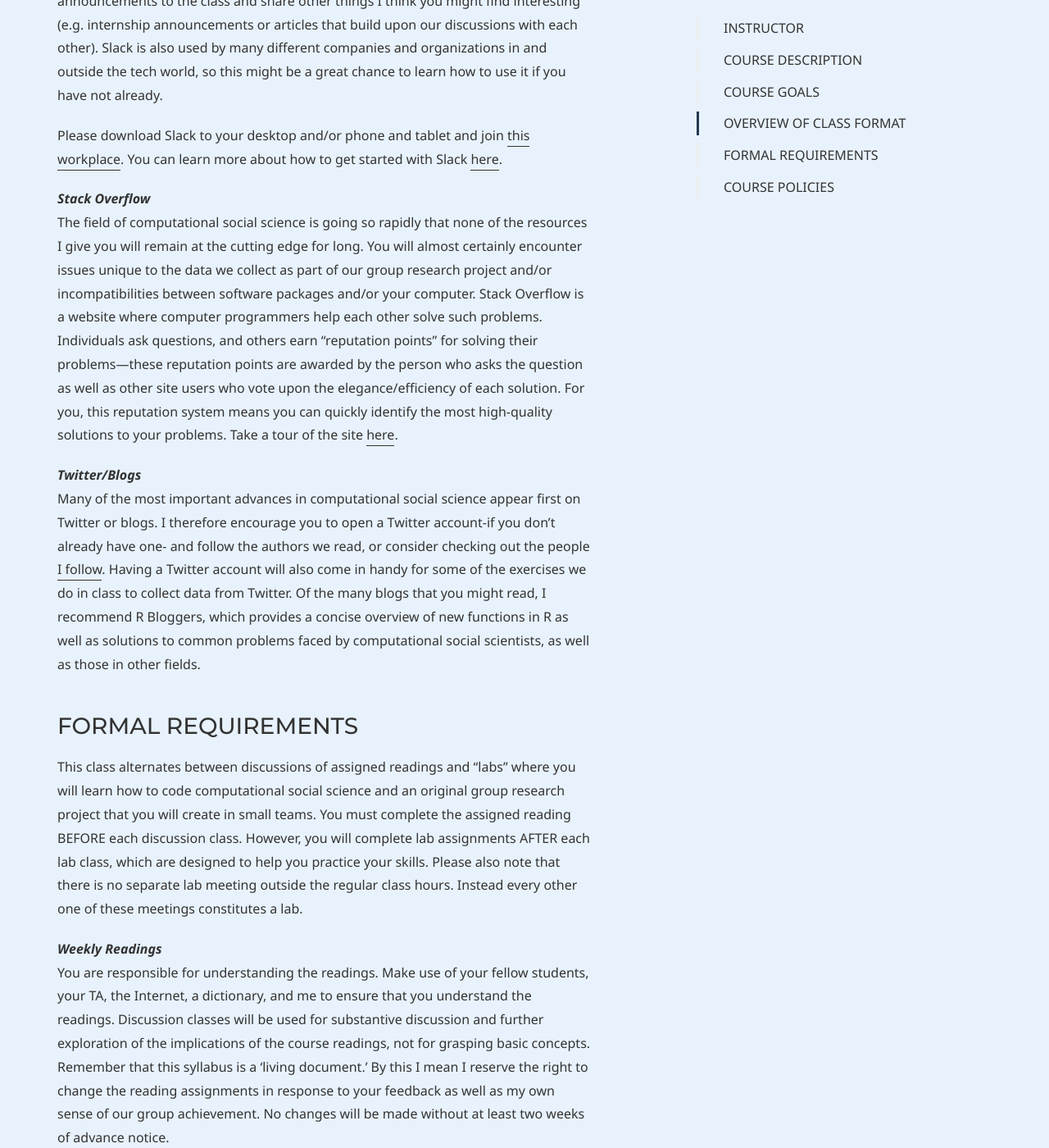
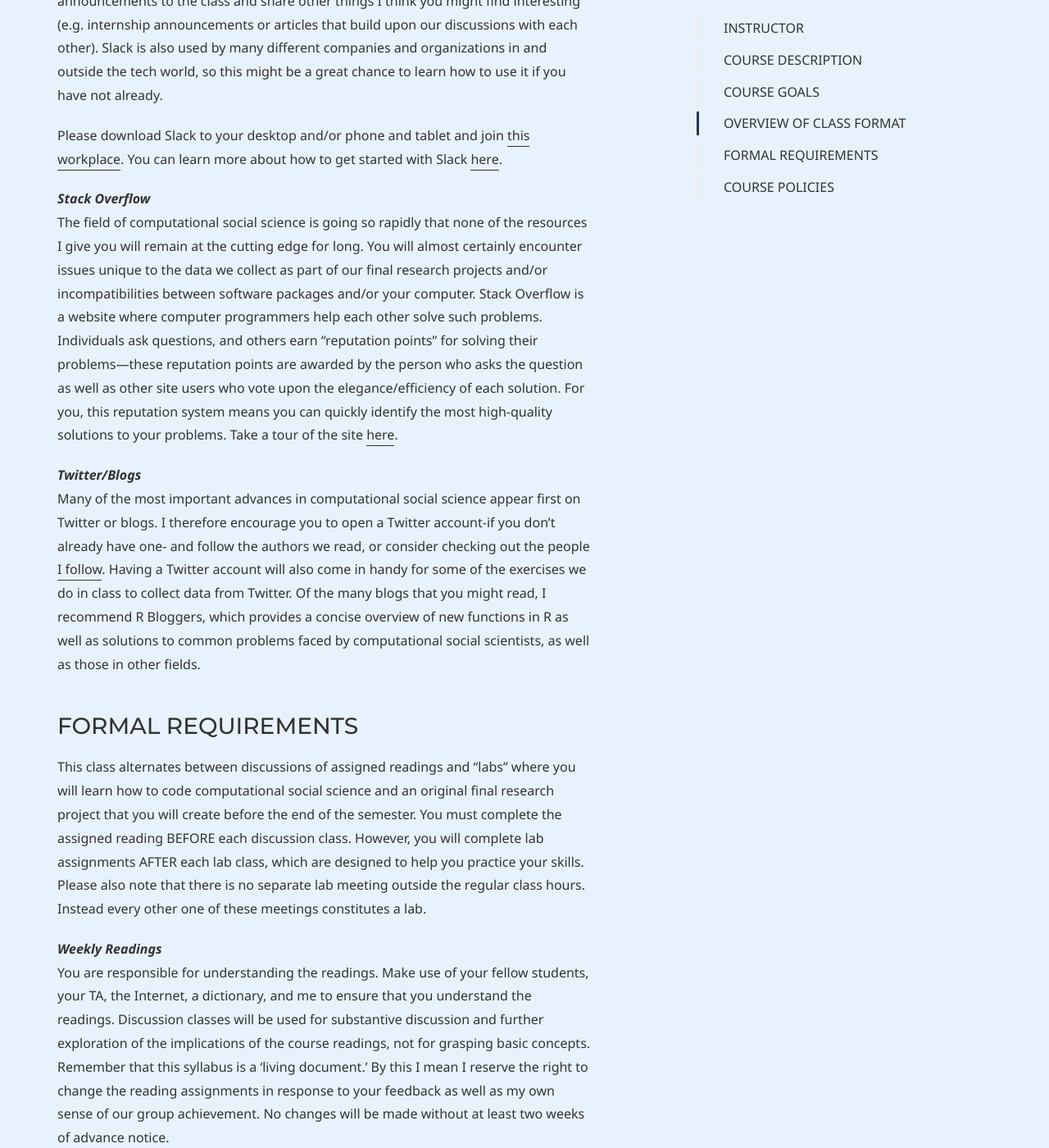
Before and after one commit to dssoc/dssoc.github.io, a Jekyll site: the page built from course.md, in a window 1280 px wide and 1400 px high, scrolled down 3024 px. Shown: the whole window at 82% size. Built offline with Jekyll 4.4.1, drawn with Linux system fonts in a browser that asks for light colours; some web fonts are replaced.

Commit message:
switched language from group project to individual projects.

```diff
--- a/course.md
+++ b/course.md
@@ -69,7 +69,7 @@ Please download Slack to your desktop and/or phone and tablet and join [this wor
 
 ***Stack Overflow***
 <br/>
-The field of computational social science is going so rapidly that none of the resources I give you will remain at the cutting edge for long. You will almost certainly encounter issues unique to the data we collect as part of our group research project and/or incompatibilities between software packages and/or your computer. Stack Overflow is a website where computer programmers help each other solve such problems. Individuals ask questions, and others earn “reputation points” for solving their problems—these reputation points are awarded by the person who asks the question as well as other site users who vote upon the elegance/efficiency of each solution. For you, this reputation system means you can quickly identify the most high-quality solutions to your problems. Take a tour of the site [here](https://stackoverflow.com/tour).
+The field of computational social science is going so rapidly that none of the resources I give you will remain at the cutting edge for long. You will almost certainly encounter issues unique to the data we collect as part of our final research projects and/or incompatibilities between software packages and/or your computer. Stack Overflow is a website where computer programmers help each other solve such problems. Individuals ask questions, and others earn “reputation points” for solving their problems—these reputation points are awarded by the person who asks the question as well as other site users who vote upon the elegance/efficiency of each solution. For you, this reputation system means you can quickly identify the most high-quality solutions to your problems. Take a tour of the site [here](https://stackoverflow.com/tour).
 <br/>
 
 ***Twitter/Blogs***
@@ -79,7 +79,7 @@ Many of the most important advances in computational social science appear first
 
 ### FORMAL REQUIREMENTS
 
-This class alternates between discussions of assigned readings and “labs” where you will learn how to code computational social science and an original group research project that you will create in small teams. You must complete the assigned reading BEFORE each discussion class. However, you will complete lab assignments AFTER each lab class, which are designed to help you practice your skills. Please also note that there is no separate lab meeting outside the regular class hours. Instead every other one of these meetings constitutes a lab.
+This class alternates between discussions of assigned readings and “labs” where you will learn how to code computational social science and an original final research project that you will create before the end of the semester. You must complete the assigned reading BEFORE each discussion class. However, you will complete lab assignments AFTER each lab class, which are designed to help you practice your skills. Please also note that there is no separate lab meeting outside the regular class hours. Instead every other one of these meetings constitutes a lab.
 <br/>
 
 ***Weekly Readings***
```
